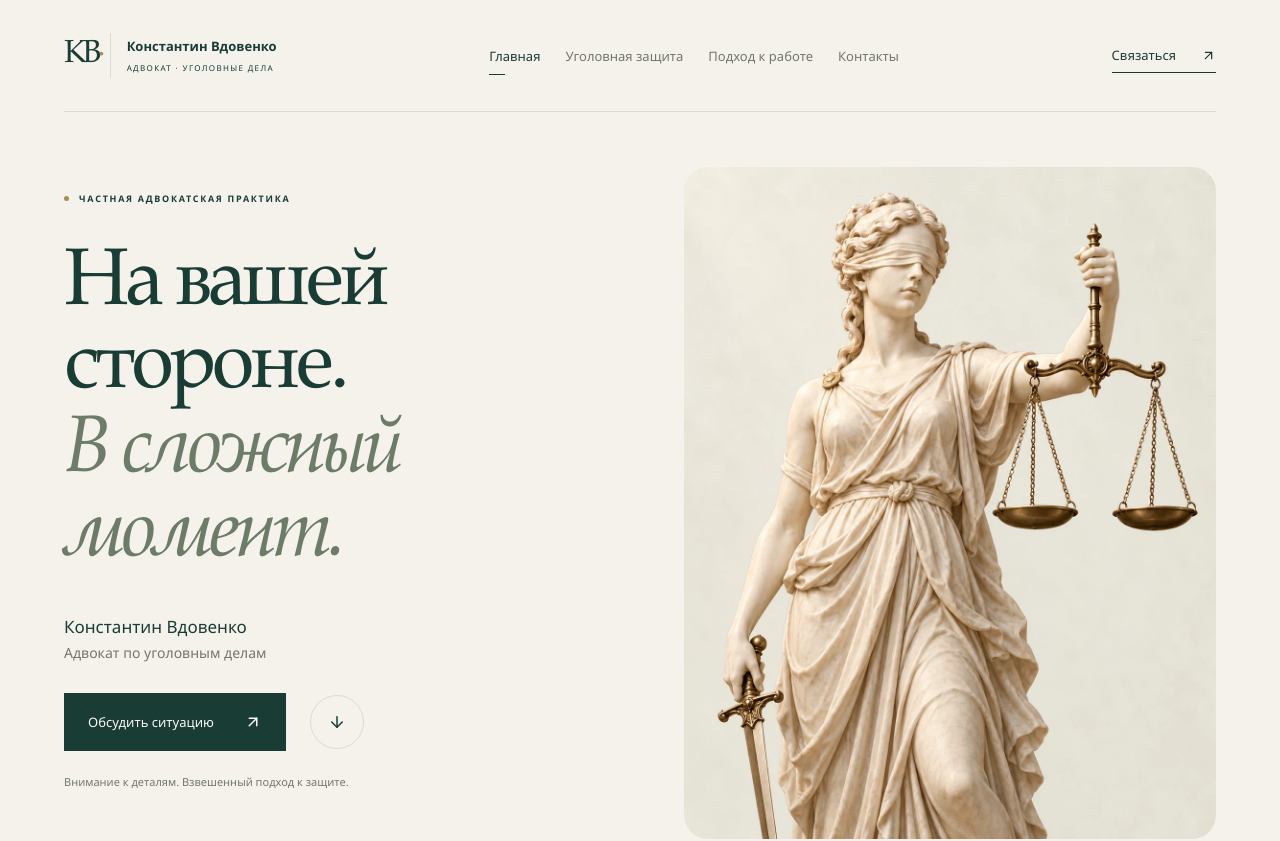
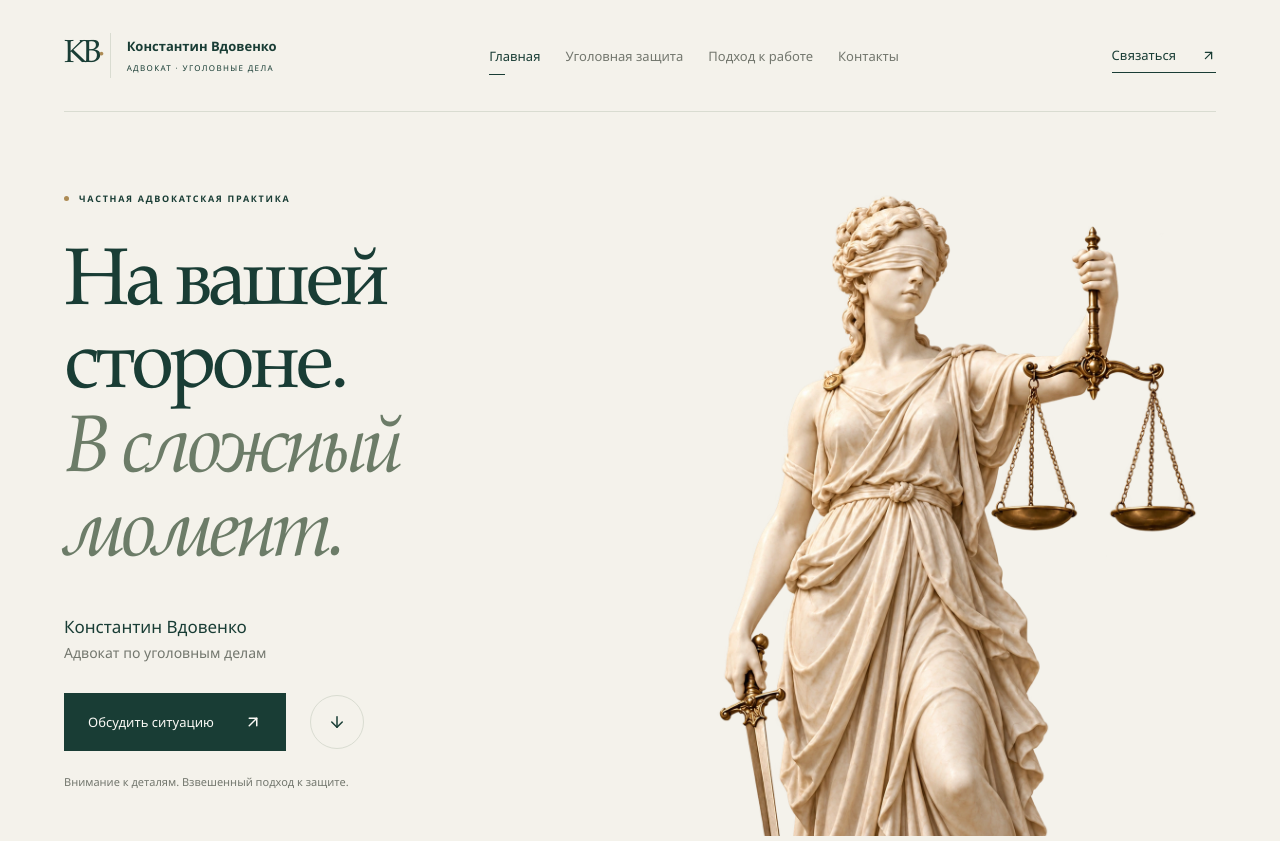
Before and after one commit to Aleks-man/advokat-vdovenko, a React (Vite) app in the folder front/: page / in a window 1280 px wide. Shown: the top 841 px of the page. Built offline with nearby package versions, Linux system fonts and the light colour scheme.

Commit message:
feat: remove Lady Justice background for transparent hero

```diff
--- a/front/src/components/Hero/Hero.css
+++ b/front/src/components/Hero/Hero.css
@@ -63,7 +63,7 @@
   min-height: 600px;
   position: relative;
   overflow: hidden;
-  background: var(--paper);
+  background: transparent;
   border-radius: 24px;
 }
 .hero-image {
@@ -72,7 +72,7 @@
   inset: 0;
   width: 100%;
   height: 100%;
-  object-fit: cover;
+  object-fit: contain;
   object-position: center;
 }
 .hero-bottom {
```
Also changed, not shown: front/src/assets/justice-hero.webp, 1 other file (tests, documents, lock files or other folders).
